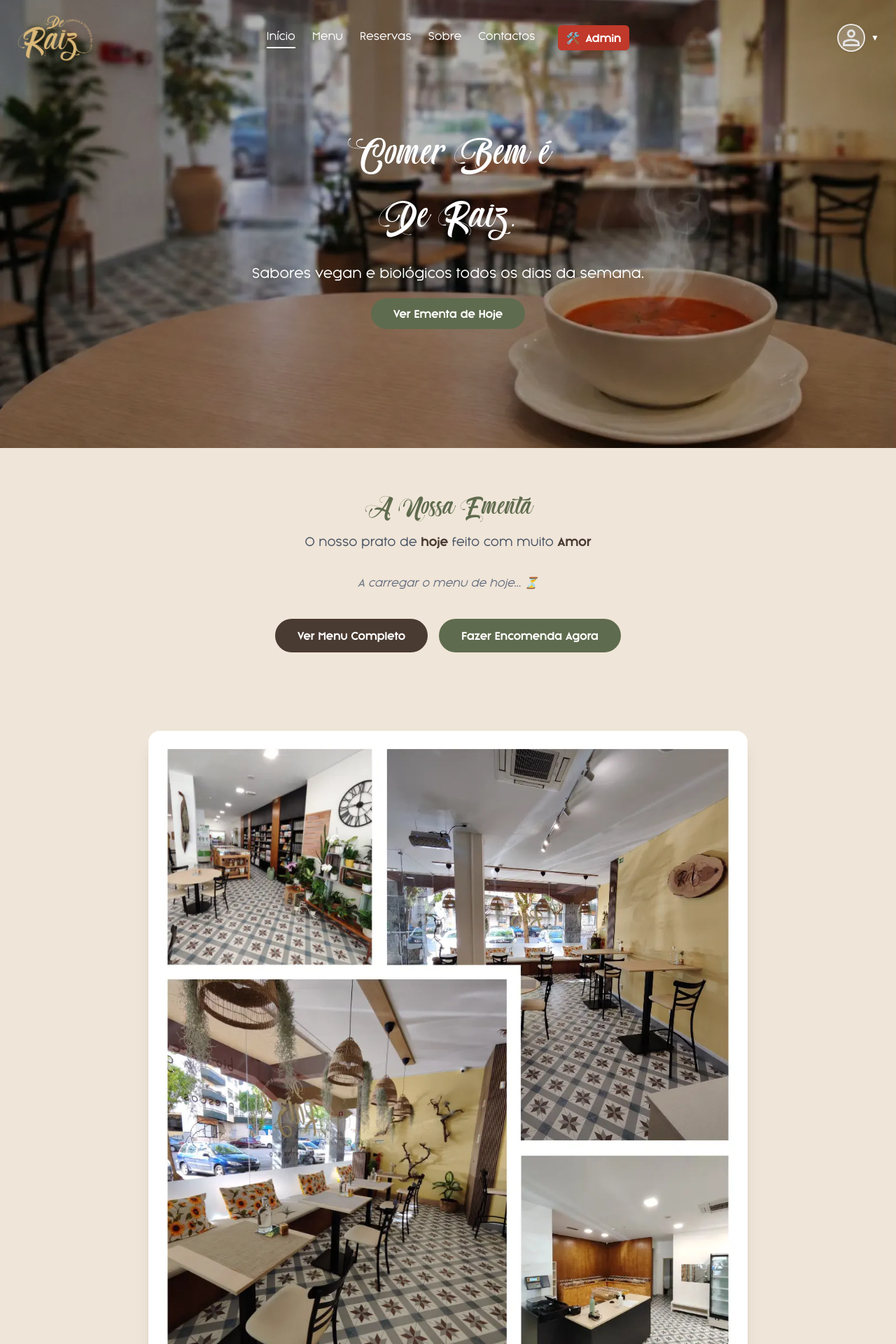
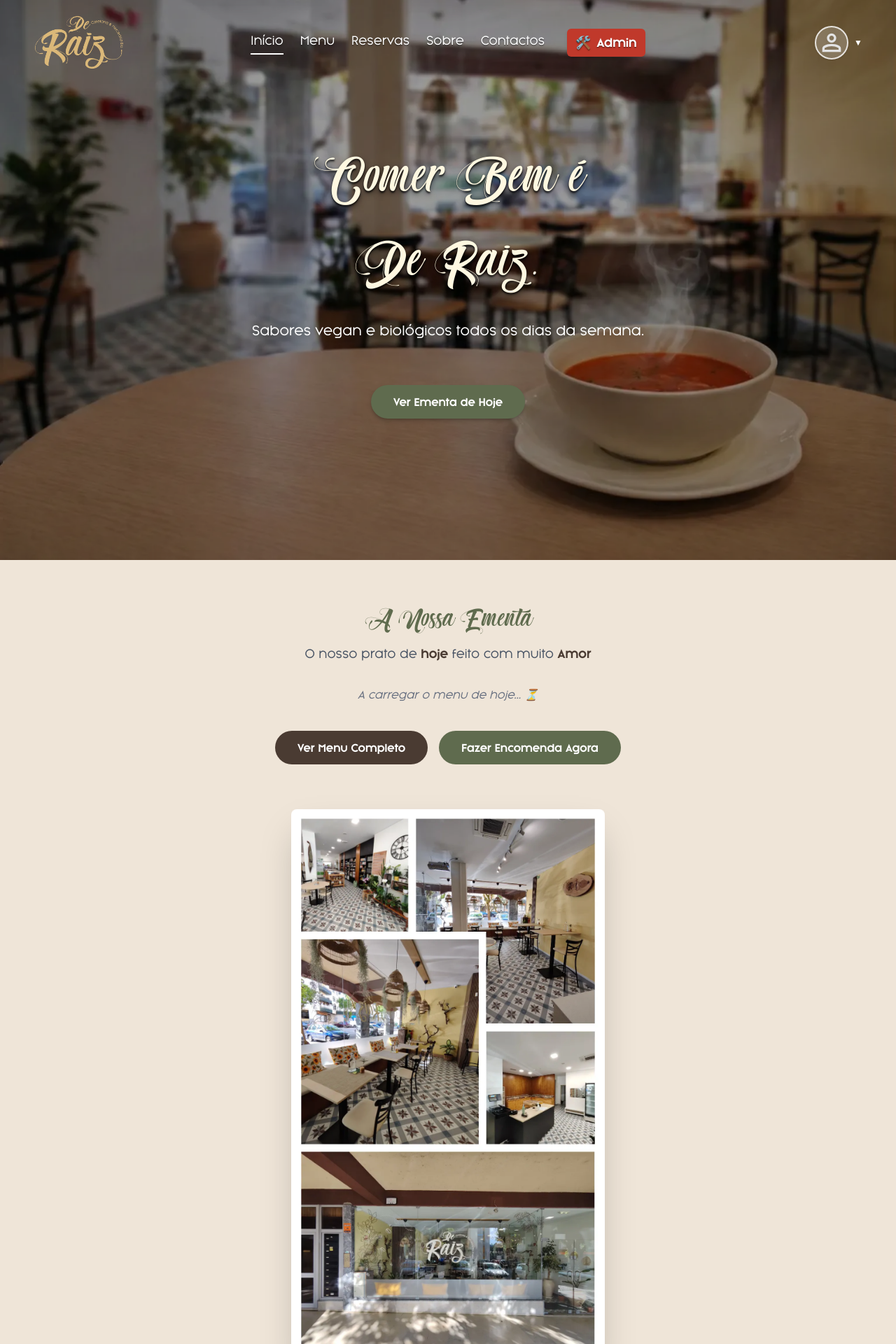
Before and after one commit to GabrielGPereira25/DeRaizNextjs, a Next.js app: page / in a window 1280 px wide. Shown: the top 1920 px of the page at 70% size. Built offline with nearby package versions, Linux system fonts and the light colour scheme.

Commit message:
style: algumas mudanças na pagina inicial

```diff
--- a/src/app/layout.jsx
+++ b/src/app/layout.jsx
@@ -9,7 +9,7 @@ export const metadata = {
 
 export default function RootLayout({ children }) {
     return (
-        <html lang="pt">
+        <html lang="pt" className="scroll-smooth">
             <body className="min-h-screen flex flex-col bg-fundo">
                 <Header />
                 <main className="grow">
--- a/src/app/page.jsx
+++ b/src/app/page.jsx
@@ -4,29 +4,29 @@ import Image from 'next/image';
 export default function Home() {
     return (
         <main className="font-principal text-castanho-raiz">
-            {/* HERO SECTION - Antiga hero-section hero-home */}
-            <section className="relative h-[80vh] flex items-center justify-center bg-[url('/sources/fundo-loja.webp')] bg-cover bg-center">
-                {/* Overlay para legibilidade */}
-                <div className="absolute inset-0 bg-black/30"></div>
+            {/* Hero */}
+            <section className="relative h-screen flex items-center justify-center bg-[url('/sources/fundo-loja.webp')] bg-cover bg-center">
+
+                <div className="absolute inset-0 bg-black/40"></div>
 
                 <div className="relative z-10 text-center text-white px-4">
-                    <h2 className="font-destaque text-5xl md:text-7xl leading-tight mb-4">
+                    <h2 className="font-destaque text-destaque text-5xl md:text-8xl leading-tight mb-4 text-shadow-lg/50">
                         Comer Bem é<br />De Raiz.
                     </h2>
-                    <p className="text-lg md:text-xl mb-8">
+                    <p className="text-lg md:text-xl mb-16 drop-shadow-md">
                         Sabores vegan e biológicos todos os dias da semana.
                     </p>
                     <Link
                         href="#ementa-hoje"
-                        className="bg-verde-raiz text-white px-8 py-3 rounded-full font-bold hover:bg-verde-escuro transition-all"
+                        className="inline-block bg-verde-raiz text-white px-8 py-3 rounded-full font-bold hover:bg-verde-escuro transition-all shadow-md/20"
                     >
                         Ver Ementa de Hoje
                     </Link>
                 </div>
             </section>
 
-            {/* EMENTA HOJE - Antigo #ementa-hoje */}
-            <section id="ementa-hoje" className="py-16 px-5 bg-fundo text-center">
+            {/* Ementa de Hoje */}
+            <section id="ementa-hoje" className="py-16 px-5 bg-fundo text-center scroll-mt-28">
                 <div className="max-w-3xl mx-auto mb-8">
                     <h2 className="font-destaque text-4xl md:text-5xl text-verde-raiz mb-2">
                         A Nossa Ementa
@@ -56,16 +56,15 @@ export default function Home() {
                 </div>
             </section>
 
-            {/* NOSSO ESPAÇO */}
-            <section className="py-12 flex justify-center">
-                <div className="max-w-4xl w-full px-5">
+            {/* 3. Imagem do nosso espaço */}
+            <section className="pb-24 px-6 bg-fundo flex justify-center items-center">
+                <div className="max-w-md w-full mx-auto">
                     <Image
                         src="/sources/nosso-espaço.webp"
                         alt="O nosso espaço - De Raiz"
-                        width={800}
+                        width={500}
                         height={500}
-                        className="rounded-2xl shadow-xl w-full h-auto object-cover"
-                        priority
+                        className="w-full h-auto rounded-lg shadow-2xl object-cover transition-transform duration-500 hover:scale-[1.02]"
                     />
                 </div>
             </section>
--- a/src/components/Header.jsx
+++ b/src/components/Header.jsx
@@ -3,17 +3,15 @@
 import { useState, useEffect } from 'react';
 import Link from 'next/link';
 import Image from 'next/image';
-import { usePathname } from 'next/navigation'; // Importante: hook para saber a página atual
+import { usePathname } from 'next/navigation';
 
 export default function Header() {
     const [isScrolled, setIsScrolled] = useState(false);
     const [isMobileOpen, setIsMobileOpen] = useState(false);
     const [isProfileOpen, setIsProfileOpen] = useState(false);
 
-    const pathname = usePathname(); // Exemplo: devolve '/' ou '/menu' ou '/reservas'
+    const pathname = usePathname();
 
-    // SIMULAÇÃO DE ESTADO (Mais tarde iremos ligar isto à tua base de dados/autenticação)
-    // Muda o isLoggedIn para false para veres o botão de Login aparecer!
     const isLoggedIn = true;
     const isAdmin = true;
     const userPhoto = '/sources/user.svg';
@@ -36,7 +34,7 @@ export default function Header() {
             className={`fixed top-0 left-0 w-full z-50 transition-all duration-300 ${isScrolled ? 'bg-castanho-raiz shadow-lg py-3' : 'bg-transparent py-5'
                 }`}
         >
-            <div className="max-w-7xl mx-auto px-6 flex justify-between items-center">
+            <div className="max-w-8xl mx-auto px-12 flex justify-between items-center text-lg">
 
                 {/* 1. ESQUERDA: LOGOTIPO */}
                 <div className="w-1/4 flex justify-start">
@@ -44,7 +42,7 @@ export default function Header() {
                         <Image
                             src="/sources/deraiz.webp"
                             alt="De Raiz Logo"
-                            width={110}
+                            width={130}
                             height={45}
                             priority
                             className="object-contain"
@@ -53,7 +51,7 @@ export default function Header() {
                 </div>
 
                 {/* 2. CENTRO: LINKS DE NAVEGAÇÃO */}
-                <nav className="hidden md:flex flex-1 justify-center items-center gap-6 text-white font-medium">
+                <nav className="hidden md:flex flex-1 justify-center items-center text-shadow-sm/20 gap-6 text-white font-medium">
                     <Link href="/" className={`hover:text-gray-200 border-b-2 pb-1 transition-all ${isActive('/') ? 'border-white' : 'border-transparent hover:border-gray-200'}`}>
                         Início
                     </Link>
@@ -92,7 +90,7 @@ export default function Header() {
                             onMouseLeave={() => setIsProfileOpen(false)}
                         >
                             <div className="flex items-center gap-2 cursor-pointer">
-                                <div className="w-10 h-10 rounded-full overflow-hidden border-2 border-white/80 shadow-sm bg-white/20 flex items-center justify-center">
+                                <div className="w-12 h-12 rounded-full overflow-hidden border-2 border-white/80 shadow-sm bg-white/20 flex items-center justify-center">
                                     <Image src={userPhoto} alt="Perfil" width={40} height={40} className="object-cover" />
                                 </div>
                                 <span className={`text-white text-xs font-bold transition-transform duration-300 ${isProfileOpen ? 'rotate-180' : 'rotate-0'}`}>
```
